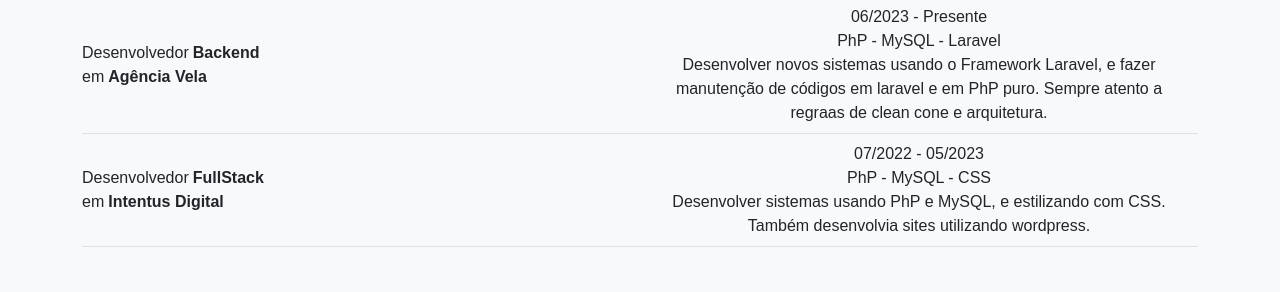
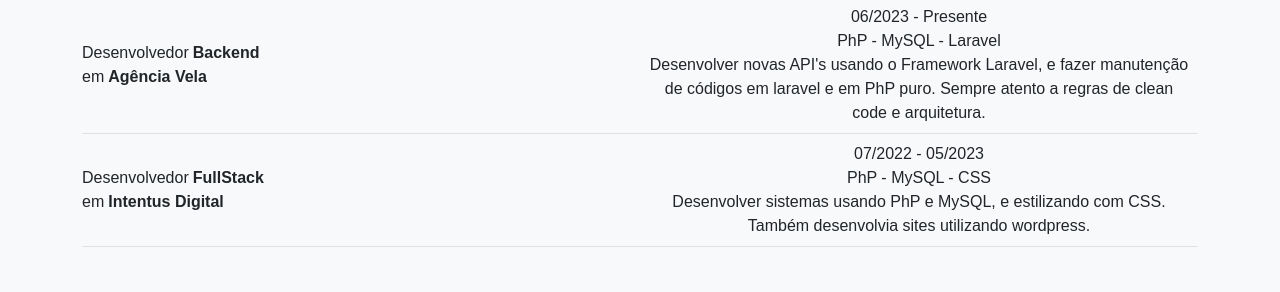
Before and after one commit to vitorfsantos/Portfolio-2024, a plain HTML site: page index.html in a window 1280 px wide. Shown: the part 740-1032 px from the top of the page. Drawn offline with nearby package versions, Linux system fonts and the light colour scheme; a web font is replaced by a local one.

Commit message:
Update index.html

```diff
--- a/index.html
+++ b/index.html
@@ -146,9 +146,9 @@
             <p>06/2023 - Presente</p>
             <p>PhP - MySQL - Laravel</p>
             <p>
-              Desenvolver novos sistemas usando o Framework Laravel, e fazer
+              Desenvolver novas API's usando o Framework Laravel, e fazer
               manutenção de códigos em laravel e em PhP puro. Sempre atento a
-              regraas de clean cone e arquitetura.
+              regras de clean code e arquitetura.
             </p>
           </div>
         </div>
```
